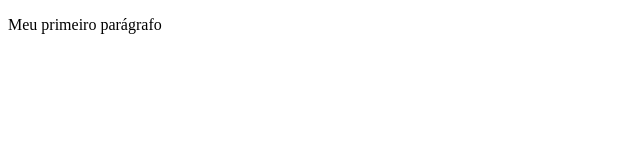
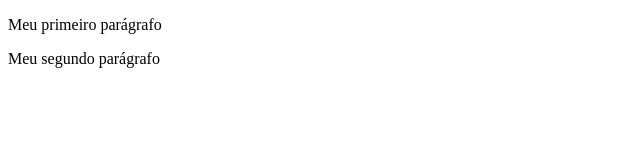
Before and after one commit to lucaslh33/Biblioteca, a plain HTML site: page index.html in a window 1280 px wide. Shown: the whole page, without its empty margins (0-640 px from the left). Drawn offline with Linux system fonts and the light colour scheme.

Commit message:
Add second paragraph to index.html

```diff
--- a/index.html
+++ b/index.html
@@ -7,5 +7,6 @@
 </head>
 <body>
     <p> Meu primeiro parágrafo </p>
+    <p>Meu segundo parágrafo</p>
 </body>
 </html>
```
